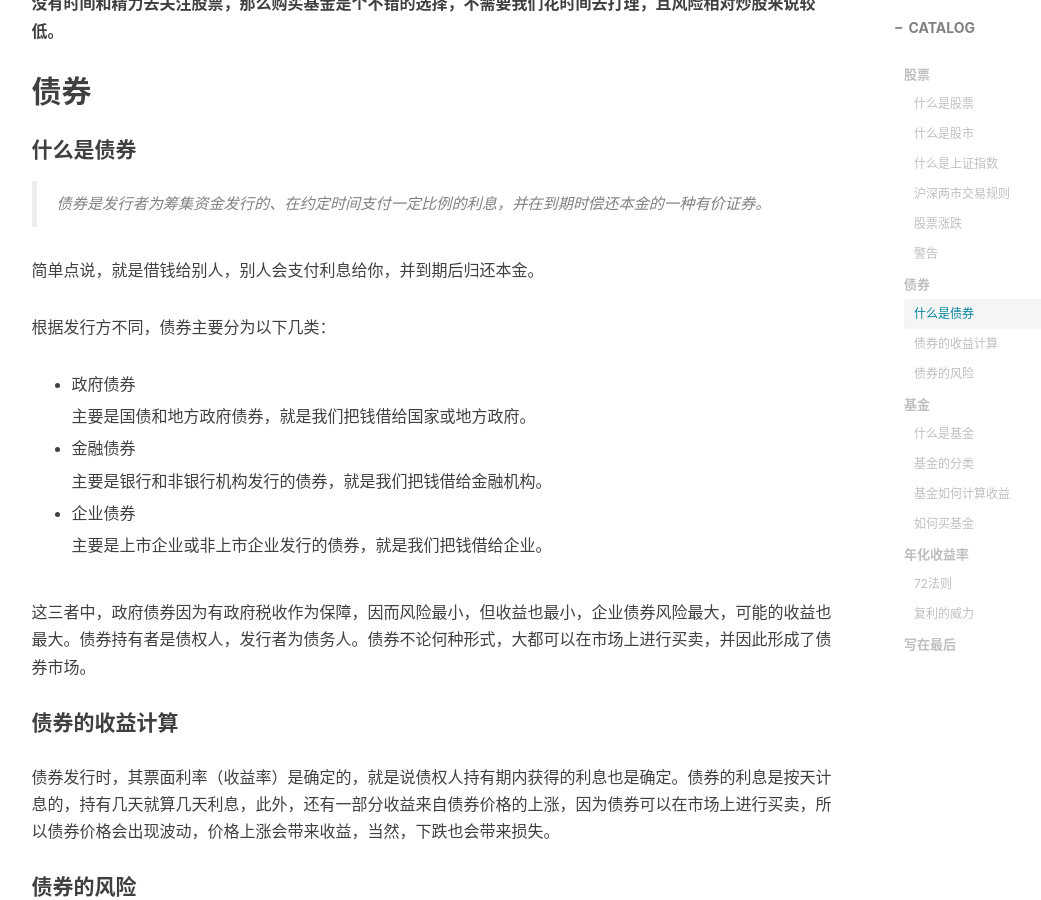
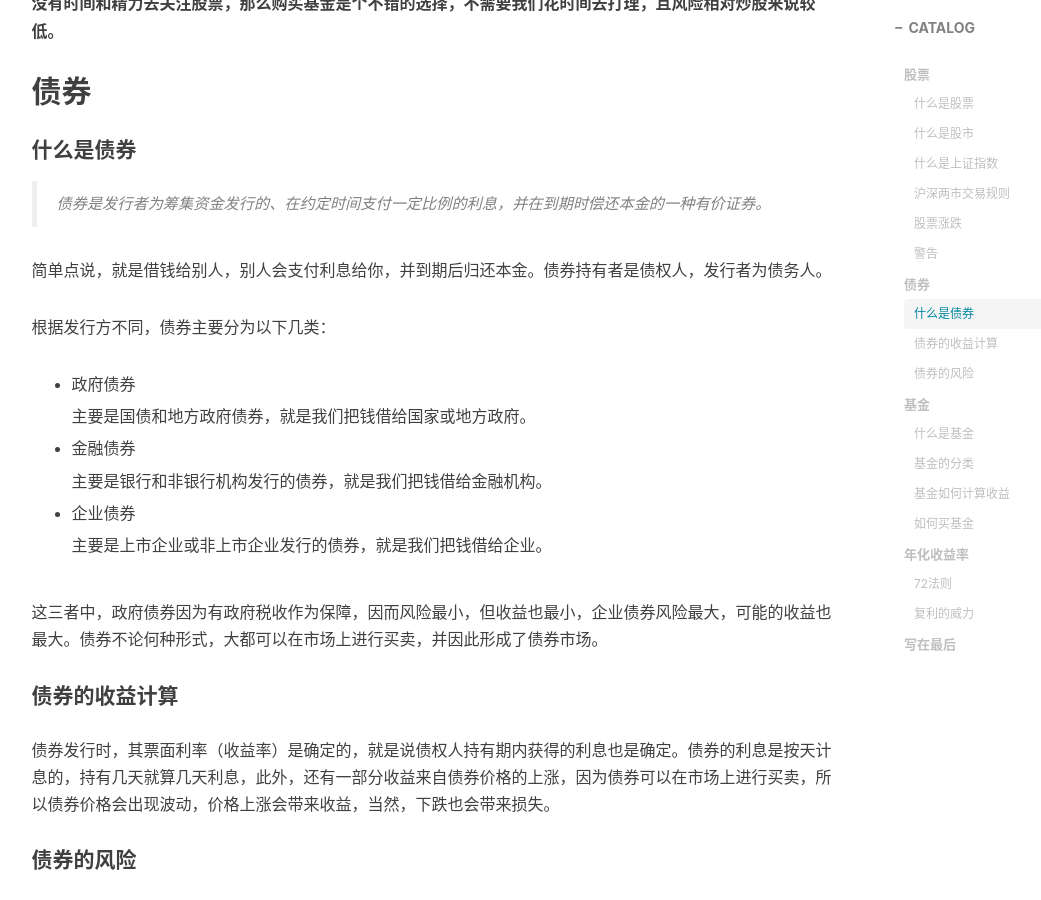
Before and after one commit to fengh0409/fengh0409.github.io, a Jekyll site: the page built from _posts/2019-03-24-make-money.markdown, in a window 1280 px wide and 900 px high, scrolled down 2655 px. Shown: the whole window, without its empty margins (136-1177 px from the left). Built offline with Jekyll 4.4.1, drawn with Linux system fonts in a browser that asks for light colours; nearby versions of some CDN libraries; comment, search, counter and statistics services are not loaded; part of the change alters nothing that is shown.

```diff
--- a/_posts/2019-03-24-make-money.markdown
+++ b/_posts/2019-03-24-make-money.markdown
@@ -76,7 +76,7 @@ tags:
 #### 什么是债券
 > 债券是发行者为筹集资金发行的、在约定时间支付一定比例的利息，并在到期时偿还本金的一种有价证券。
 
-简单点说，就是借钱给别人，别人会支付利息给你，并到期后归还本金。
+简单点说，就是借钱给别人，别人会支付利息给你，并到期后归还本金。债券持有者是债权人，发行者为债务人。
 
 根据发行方不同，债券主要分为以下几类：
 * 政府债券
@@ -91,7 +91,7 @@ tags:
 
 	主要是上市企业或非上市企业发行的债券，就是我们把钱借给企业。
 
-这三者中，政府债券因为有政府税收作为保障，因而风险最小，但收益也最小，企业债券风险最大，可能的收益也最大。债券持有者是债权人，发行者为债务人。债券不论何种形式，大都可以在市场上进行买卖，并因此形成了债券市场。
+这三者中，政府债券因为有政府税收作为保障，因而风险最小，但收益也最小，企业债券风险最大，可能的收益也最大。债券不论何种形式，大都可以在市场上进行买卖，并因此形成了债券市场。
 
 #### 债券的收益计算
 债券发行时，其票面利率（收益率）是确定的，就是说债权人持有期内获得的利息也是确定。债券的利息是按天计息的，持有几天就算几天利息，此外，还有一部分收益来自债券价格的上涨，因为债券可以在市场上进行买卖，所以债券价格会出现波动，价格上涨会带来收益，当然，下跌也会带来损失。
```
